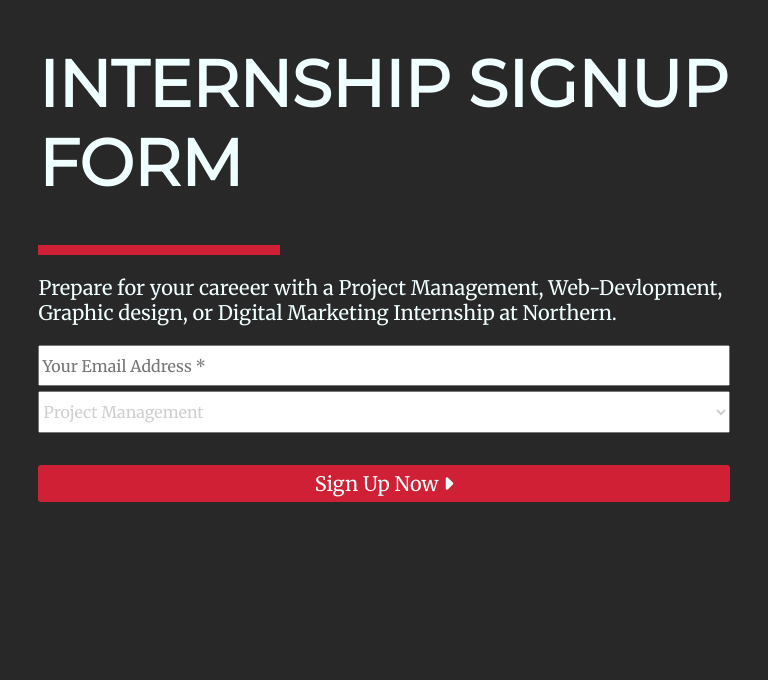
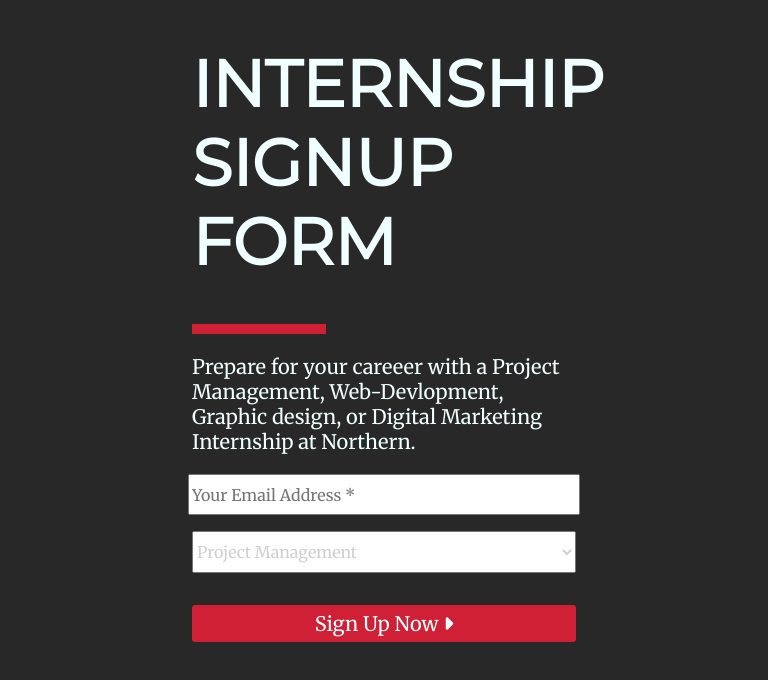
Before and after one commit to TuBl/NorthernFrontEnd, a React (Create React App) app: page / in a window 768 px wide. Shown: the top 680 px of the page. Built offline with nearby package versions, Linux system fonts and the light colour scheme.

Commit message:
font size

```diff
--- a/src/assets/CSS/styles.css
+++ b/src/assets/CSS/styles.css
@@ -1,4 +1,3 @@
-@media only screen and (min-width: 768px) {
 h1 {
   font-family: "Montserrat", sans-serif;
   font-weight: bold;
@@ -29,10 +28,11 @@
   height: 100vh;
   display: flex;
   flex-direction: column;
+  /* justify-content: center; */
   align-items: center;
 }
 .container {
-    width: 100%;
+  width: 50%;
 }
 
 .heading {
@@ -106,107 +106,102 @@
   overflow: hidden;
   background: #282828;
 }
-}
+
 @media only screen and (max-width: 768px) {
   h1 {
     font-family: "Montserrat", sans-serif;
     font-weight: bold;
-    font-size: 35%vw;
+    font-size: 65px;
     color: azure;
   }
   h2 {
     font-family: "Montserrat", sans-serif;
     font-weight: bold;
-    font-size: 25%vw;
+    font-size: 40px;
     color: azure;
   }
   p {
     font-family: "Merriweather", serif;
-    font-size: 20%vw;
+    font-size: 20px;
     color: azure;
   }
 
-  /* For mobile phones: */
-  [class*="bg"] {
-    width: 100%;
-    height: 100vh;
-    display: flex;
-    background: #282828;
-    flex-direction: column;
-    align-items: center;
-    margin: 0 auto;
-  }
-  [class*="line"] {
+  .line {
     background: #d02035;
     height: 10px;
     width: 35%;
   }
 
-  [class*="container"] {
-    width: 90%;
+  .bg {
+    background: #282828;
+    width: 100%;
+    height: 100vh;
+    display: flex;
+    flex-direction: column;
+    /* justify-content: center; */
+    align-items: center;
+  }
+  .container {
+    width: 50%;
   }
 
-  [class*="heading"] {
+  .heading {
     width: 100%;
-    display: flex;
-    flex-wrap: wrap;
   }
-  [class*="form"] {
+  .form {
     width: 100%;
-    display: flex;
-    flex-direction: column;
   }
 
-  [class*="btn"] {
+  .btn {
     width: 100%;
     background: #d02035;
     border: none;
     border-radius: 0.2rem;
-    margin-top: 5rem;
+    margin-top: 1rem;
     height: 2.3rem;
     font-family: "Merriweather", serif;
     font-size: 20px;
     color: azure;
   }
 
-  [class*="inputs"] {
+  .inputs {
     display: flex;
-    flex-wrap: wrap;
+    flex-direction: column;
     width: 100%;
     justify-content: space-between;
     align-items: center;
   }
-  [class*="input"] {
+  .input {
     height: 2.2rem;
     width: 100%;
     font-family: "Merriweather", serif;
     font-weight: italic;
     font-size: 16px;
-    margin-bottom: 0.3rem;
   }
-  [class*="inputErr"] {
+  .inputErr {
     height: 2.2rem;
-    width: 45%;
+    width: 100%;
     font-family: "Merriweather", serif;
     font-weight: italic;
     font-size: 16px;
     border-color: red;
   }
-  [class*="select"] {
+  .select {
     height: 2.6rem;
     width: 100%;
+    margin: 1rem;
     font-family: "Merriweather", serif;
     font-weight: italic;
     font-size: 16px;
     color: #cfcfcf;
   }
 
-  [class*="active"] {
+  .active {
     opacity: 0;
     color: red;
   }
 
-  [class*="loading"] {
+  .loading {
     text-align: center;
     width: 100%;
     height: 100%;
@@ -217,7 +212,7 @@
     box-sizing: content-box; /* So the width will be 100% + 17px */
   }
 
-  [class*="loadingp"] {
+  .loadingp {
     width: 100%;
     height: 100vh;
     overflow: hidden;
```
Lines whose indentation alone changed are shown as unchanged.
